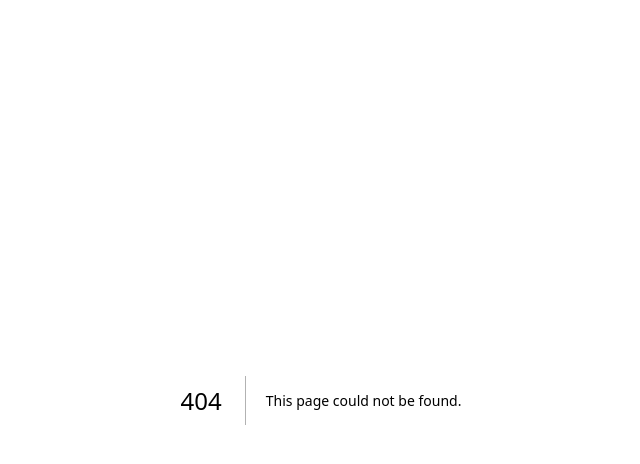
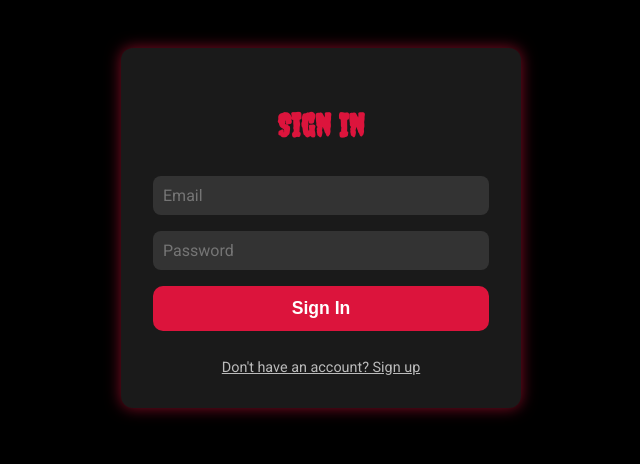
Before and after one commit to Gabi-Legend/HorrorStories, a Next.js app: page /login in a window 1280 px wide. Before the commit this address had no page. Shown: the top 464 px of the page, without its empty margins (319-959 px from the left). Built offline with nearby package versions, Linux system fonts and the light colour scheme; no server answers.

Commit message:
Adding log in

```diff
--- a/app/components/NavBar/NavBar.module.css
+++ b/app/components/NavBar/NavBar.module.css
@@ -15,6 +15,10 @@
   background-color: #111;
   z-index: 1000;
   box-sizing: border-box;
+}
+
+.welcomeMsg {
+  font-family: "Roboto", sans-serif;
 }
 
 .logo {
--- /dev/null
+++ b/app/login/page.jsx
@@ -0,0 +1,61 @@
+"use client";
+
+import Link from "next/link";
+import { useState, useEffect } from "react";
+import { useSignInWithEmailAndPassword } from "react-firebase-hooks/auth";
+import { auth } from "@/app/firebase/config";
+import { useRouter } from "next/navigation";
+import styles from "./page.module.css";
+
+export default function SignIn() {
+  const router = useRouter();
+  const [email, setEmail] = useState("");
+  const [password, setPassword] = useState("");
+  const [signInWithEmailAndPassword, user, loading, error] =
+    useSignInWithEmailAndPassword(auth);
+
+  useEffect(() => {
+    if (user) {
+      router.push("/");
+    }
+  }, [user, router]);
+
+  const handleSignIn = (e) => {
+    e.preventDefault();
+    signInWithEmailAndPassword(email, password);
+  };
+
+  return (
+    <form onSubmit={handleSignIn} className={styles.form}>
+      <h2 className={styles.heading}>Sign In</h2>
+
+      <input
+        type="email"
+        placeholder="Email"
+        value={email}
+        onChange={(e) => setEmail(e.target.value)}
+        required
+        className={styles.input}
+      />
+
+      <input
+        type="password"
+        placeholder="Password"
+        value={password}
+        onChange={(e) => setPassword(e.target.value)}
+        required
+        className={styles.input}
+      />
+
+      <button type="submit" disabled={loading} className={styles.button}>
+        {loading ? "Signing in..." : "Sign In"}
+      </button>
+
+      {error && <p className={styles.errorMsg}>{error.message}</p>}
+
+      <Link href="/signup" className={styles.link}>
+        Don't have an account? Sign up
+      </Link>
+    </form>
+  );
+}
--- /dev/null
+++ b/app/login/page.module.css
@@ -0,0 +1,113 @@
+@import url("https://fonts.googleapis.com/css2?family=Creepster&family=Roboto&display=swap");
+
+.form {
+  max-width: 400px;
+  width: 100%;
+  margin: 3rem auto;
+  padding: 2rem;
+  background-color: #1a1a1a;
+  border-radius: 12px;
+  box-shadow: 0 0 15px rgba(220, 20, 60, 0.6);
+  color: white;
+  font-family: "Roboto", sans-serif;
+  display: flex;
+  flex-direction: column;
+  gap: 1rem;
+  box-sizing: border-box;
+}
+
+.heading {
+  text-align: center;
+  font-family: "Creepster", cursive;
+  font-size: 2rem;
+  color: crimson;
+  margin-bottom: 1rem;
+  user-select: none;
+}
+
+.input {
+  padding: 10px;
+  border-radius: 8px;
+  border: none;
+  font-size: 1rem;
+  font-family: "Roboto", sans-serif;
+  background-color: #333;
+  color: white;
+  transition: background-color 0.3s ease;
+  box-sizing: border-box;
+}
+
+.input:focus {
+  outline: 2px solid crimson;
+  background-color: #444;
+}
+
+.button {
+  background-color: crimson;
+  border: none;
+  padding: 12px;
+  border-radius: 10px;
+  font-weight: bold;
+  font-size: 1.1rem;
+  cursor: pointer;
+  color: white;
+  transition: background-color 0.2s ease-in-out, box-shadow 0.3s ease;
+  user-select: none;
+}
+
+.button:disabled {
+  background-color: #7a0000;
+  cursor: not-allowed;
+}
+
+.button:hover:not(:disabled) {
+  background-color: #850b0b;
+  box-shadow: 0 0 10px #850b0b;
+}
+
+.errorMsg {
+  color: #ff6b6b;
+  font-weight: 600;
+  text-align: center;
+  user-select: none;
+}
+
+.link {
+  color: #bbb;
+  text-align: center;
+  margin-top: 0.8rem;
+  font-size: 0.9rem;
+  text-decoration: underline;
+  cursor: pointer;
+  user-select: none;
+}
+
+.link:hover {
+  color: crimson;
+}
+
+/* Responsive */
+@media (max-width: 480px) {
+  .form {
+    max-width: 90%;
+    padding: 1.5rem;
+  }
+
+  .heading {
+    font-size: 1.6rem;
+  }
+
+  .input {
+    font-size: 0.9rem;
+    padding: 8px;
+  }
+
+  .button {
+    font-size: 1rem;
+    padding: 10px;
+  }
+
+  .link {
+    font-size: 0.85rem;
+  }
+}
```
Also changed, not shown: app/components/NavBar/NavBar.jsx (+14 -6 lines).
